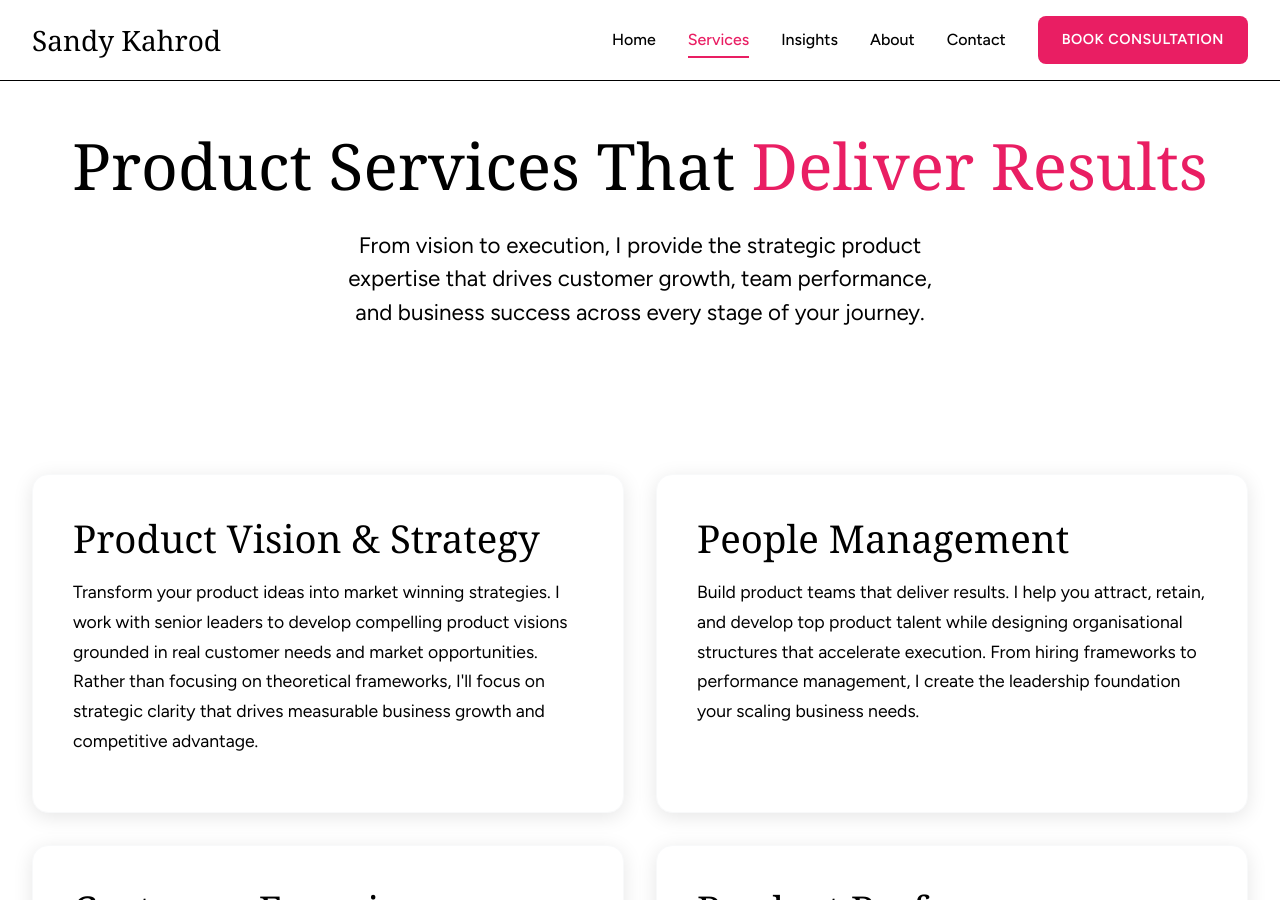
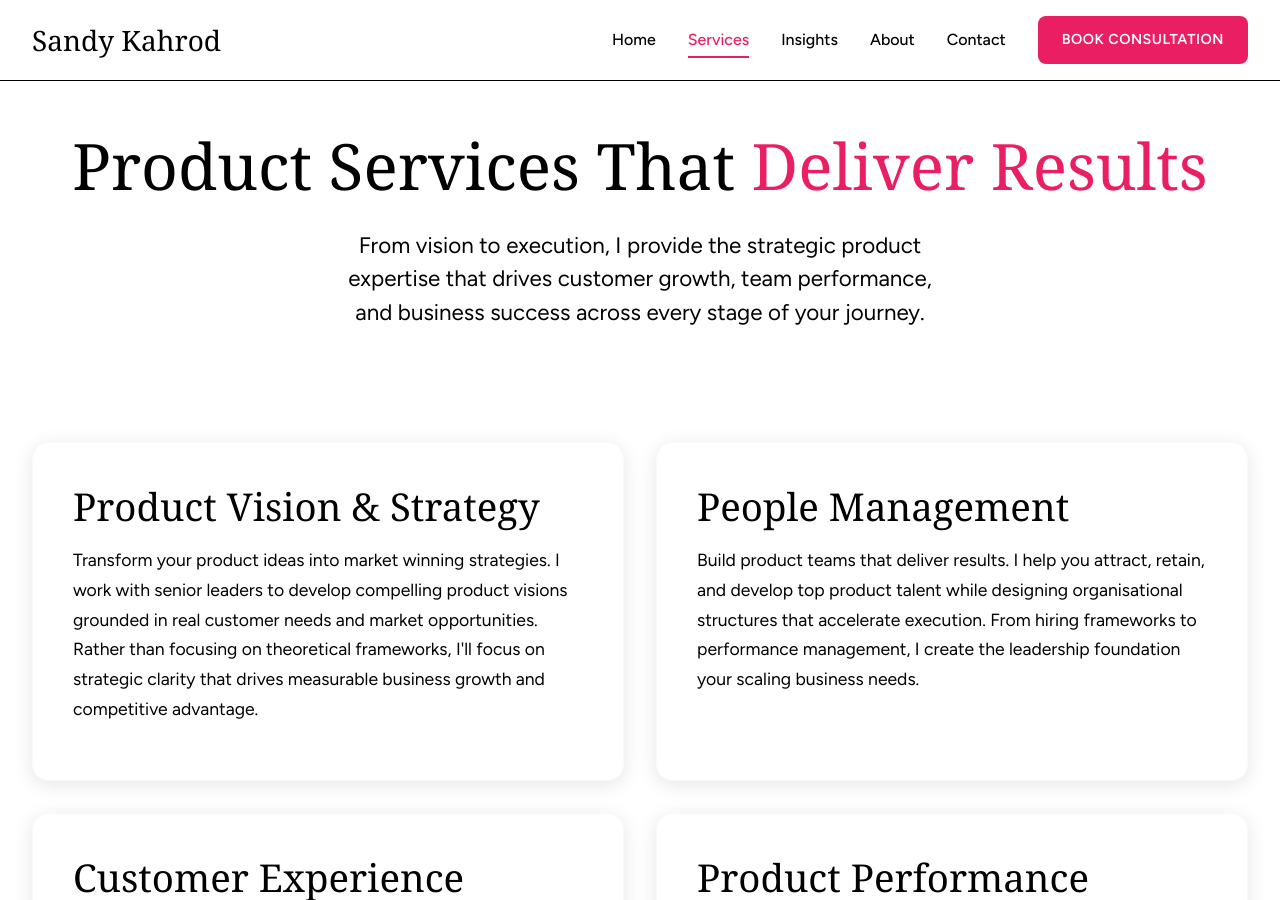
Before and after one commit to skahrod/skahrod.github.io, a Jekyll site: the page built from services.html, in a window 1280 px wide and 900 px high. Built offline with Jekyll 4.4.1, drawn with Linux system fonts in a browser that asks for light colours; some web fonts are replaced.

Commit message:
Reduce hero padding

```diff
--- a/about.html
+++ b/about.html
@@ -5,7 +5,7 @@ permalink: /about/
 ---
 
 <!-- Hero Section -->
-<section class="hero" style="padding: 8rem 0 4rem; background: var(--pure-white);">
+<section class="hero" style="padding: 8rem 0 2rem; background: var(--pure-white);">
     <div class="hero-centered">
         <div class="text-center">
             <h1>Award-Winning <span style="color: var(--hot-pink);">Product Leader</span></h1>
--- a/services.html
+++ b/services.html
@@ -5,7 +5,7 @@ permalink: /services/
 ---
 
 <!-- Hero Section -->
-<section class="hero" style="padding: 8rem 0 4rem; background: var(--pure-white);">
+<section class="hero" style="padding: 8rem 0 2rem; background: var(--pure-white);">
     <div class="hero-centered">
         <div class="text-center">
             <h1>Product Services That <span style="color: var(--hot-pink);">Deliver Results</span></h1>
```
Also changed, not shown: 1 other file.
